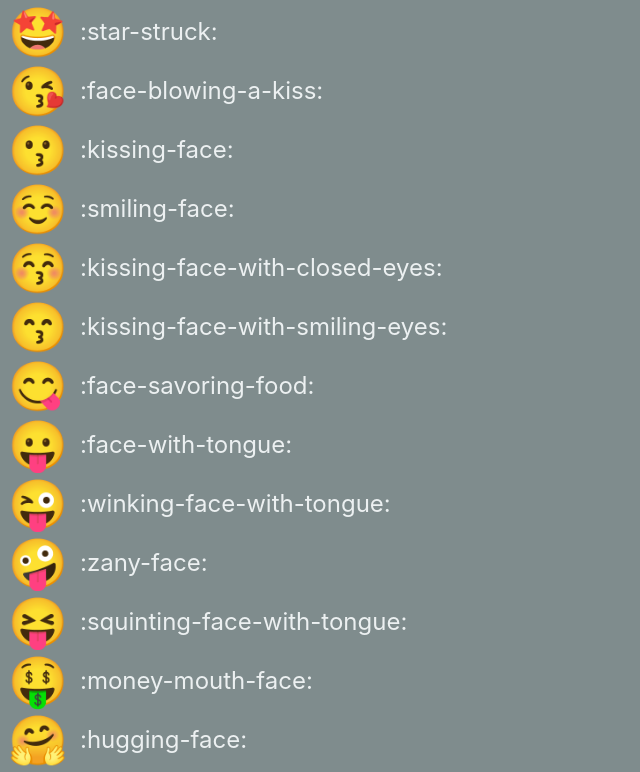
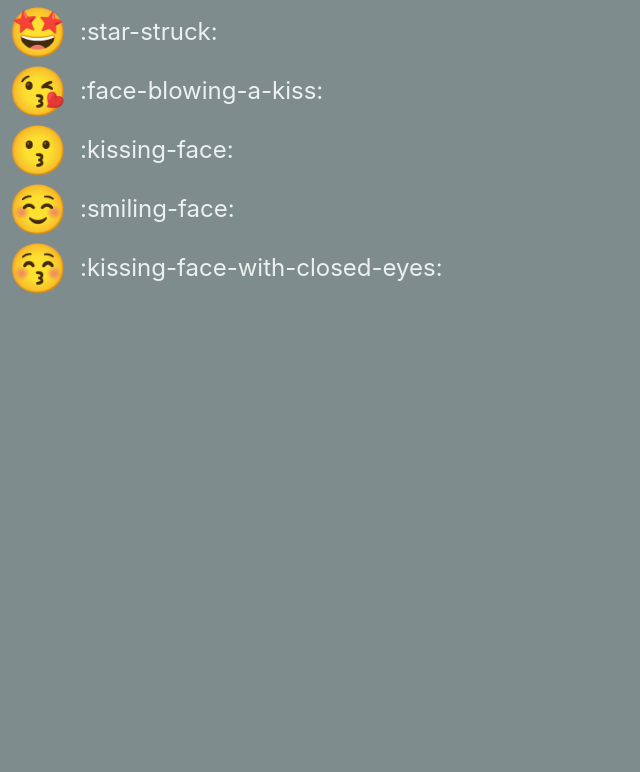
Before and after one commit to alexamy/emoji-finder, a Svelte app: page / in a window 1280 px wide. Shown: the part 953-1725 px from the top of the page, without its empty margins (0-640 px from the left). After the commit the page ends 1250 px from the top, so only its background shows below. Built offline with nearby package versions, Linux system fonts and the light colour scheme.

Commit message:
limit emoji count for rendering

```diff
--- a/src/App.svelte
+++ b/src/App.svelte
@@ -3,20 +3,24 @@
   import Emoji from './Emoji.svelte';
   import getEmojis from './helpers/getEmojis';
 
+  export let maxLength = 20;
+
   const emojisFull = getEmojis();
   let emojis = [...emojisFull];
+
+  $: emojisView = emojis.slice(0, maxLength);
 
   const handleInput = e => {
     const { value } = e.target;
     emojis = value
       ? emojisFull.filter(e => e.slug.includes(value))
-      : [...emojisFull];
+      : emojisFull;
   }
 </script>
 
 <main>
   <Input on:input={handleInput} />
-  {#each emojis as emoji (emoji.codePoint)}
+  {#each emojisView as emoji (emoji.codePoint)}
     <Emoji character={emoji.character} slug={emoji.slug}/>
   {/each}
 </main>
```
